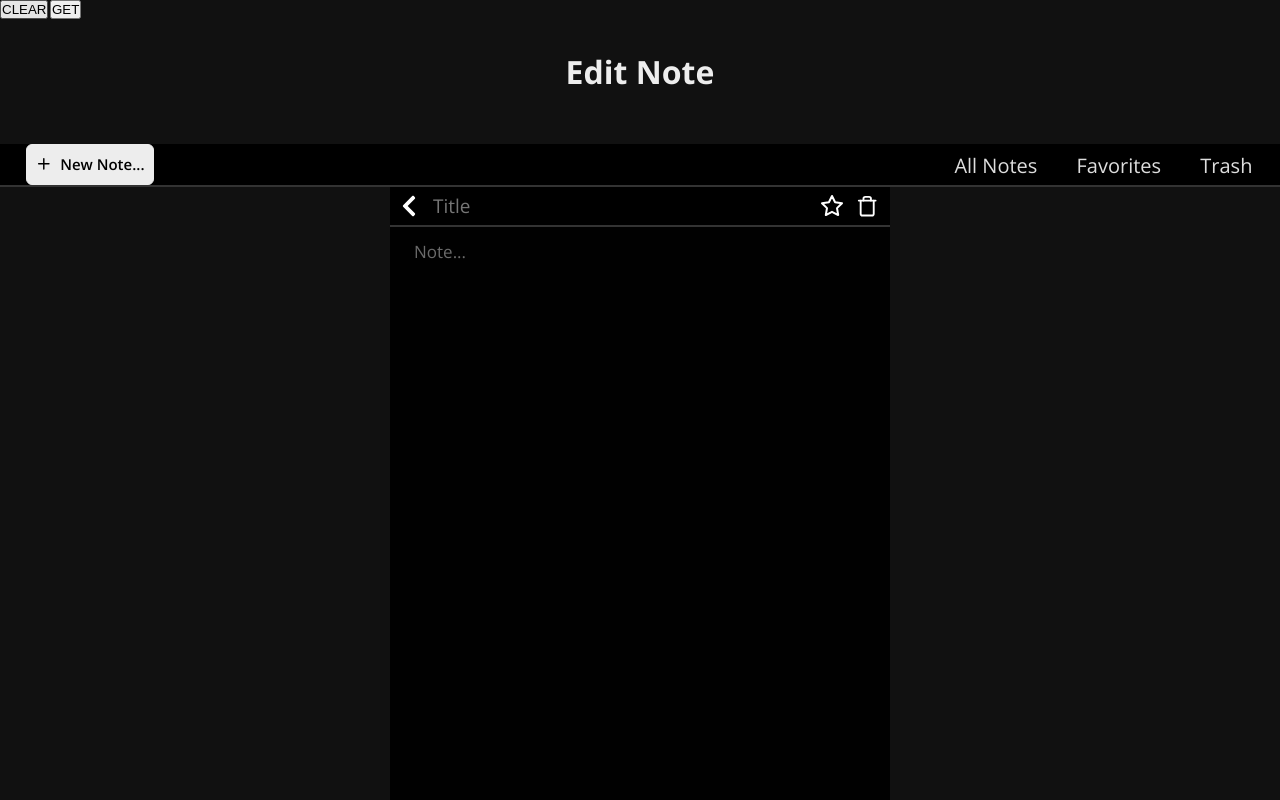
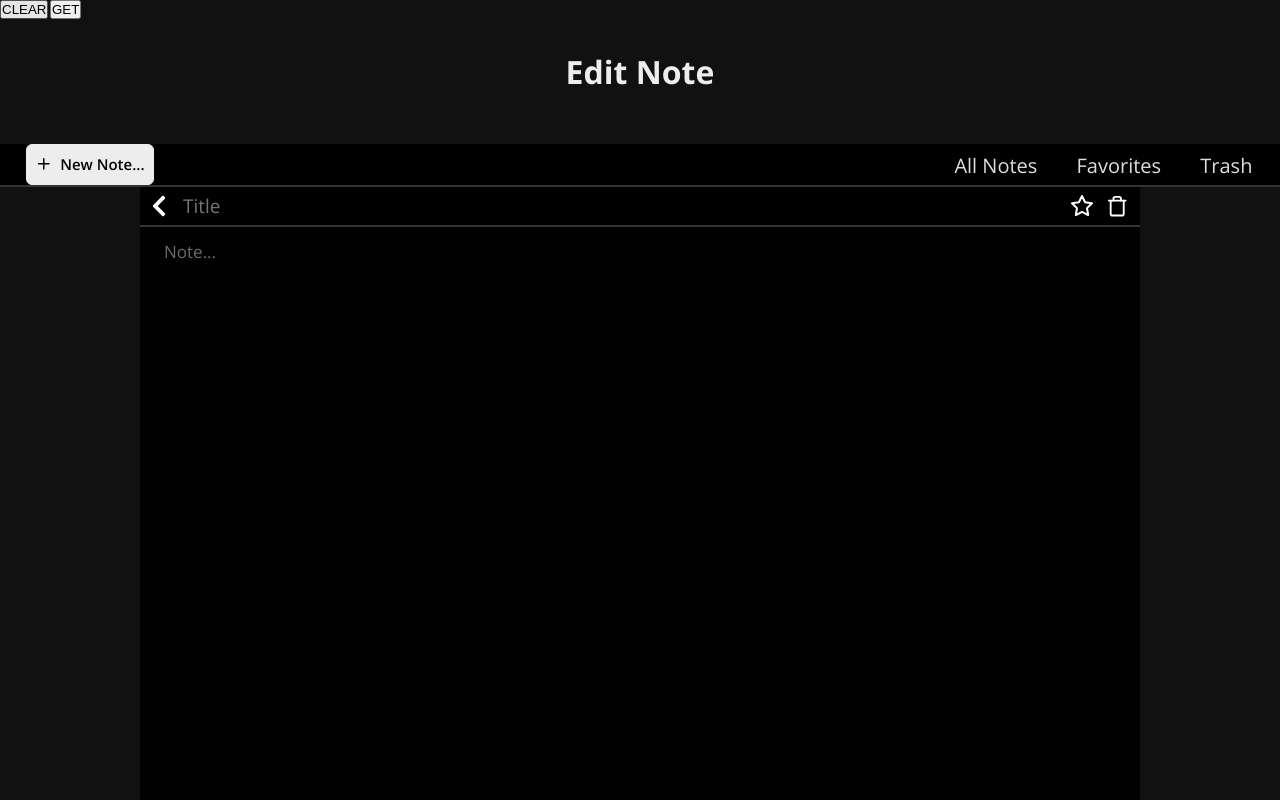
Before and after one commit to fistty/notes-app, a React (Vite) app: page /note/1 in a window 1280 px wide. Shown: the top 800 px of the page. Built offline with nearby package versions, Linux system fonts and the light colour scheme.

Commit message:
added noteLoader

```diff
--- a/src/components/NoteItem.jsx
+++ b/src/components/NoteItem.jsx
@@ -1,9 +1,7 @@
 import React from "react";
-import { Link, useLoaderData } from "react-router-dom";
+import { Link } from "react-router-dom";
 
 function NoteItem({ notes }) {
-	const loaded = useLoaderData();
-	console.log(loaded);
 	return (
 		<>
 			{notes.map((item) => (
--- a/src/pages/NewNote.css
+++ b/src/pages/NewNote.css
@@ -1,6 +1,12 @@
 .new-note {
 	max-width: 500px;
 	margin: 0 auto;
+}
+
+@media screen and (min-width: 700px) {
+	.new-note {
+		max-width: 1000px;
+	}
 }
 
 form {
@@ -22,7 +28,6 @@ input {
 	border: none;
 	/* border-bottom: 2px solid #333; */
 	outline: none;
-
 }
 
 textarea {
@@ -37,7 +42,6 @@ textarea {
 	outline: none;
 	resize: none;
 	opacity: 0.9;
-
 }
 
 .title-input-div {
@@ -72,23 +76,22 @@ textarea {
 .back-button {
 	aspect-ratio: 1 / 1;
 	height: 35px;
-  width: 35px
+	width: 35px;
 }
 
 .back-button:hover {
-  background-color: #333
+	background-color: #333;
 }
-
 
 .favorite-svg {
 	transition: all 200ms ease;
 	color: white;
 }
 
-.buttons:hover>.favorite-svg {
+.buttons:hover > .favorite-svg {
 	transform: scale(1.3);
 	fill: #ffe234;
-  color: #ffe234
+	color: #ffe234;
 }
 
 .delete-svg {
@@ -96,9 +99,11 @@ textarea {
 	transition: all 200ms ease;
 }
 
-.buttons:hover>.delete-svg {
+.buttons:hover > .delete-svg {
 	/* fill: white; */
-  transform: scale(1.2)
+	transform: scale(1.2);
+	color: red;
+	fill: red;
 }
 
 .save-svg {
@@ -106,6 +111,6 @@ textarea {
 	transition: all 200ms ease;
 }
 
-.buttons:hover>.save-svg {
-  transform: scale(1.2)
+.buttons:hover > .save-svg {
+	transform: scale(1.2);
 }
--- a/src/pages/note/Note.jsx
+++ b/src/pages/note/Note.jsx
@@ -1,6 +1,6 @@
 import React, { useEffect, useState } from "react";
 import { FaChevronLeft } from "react-icons/fa";
-import { useNavigate } from "react-router-dom";
+import { useLoaderData, useNavigate } from "react-router-dom";
 import { FiStar, FiTrash } from "react-icons/fi";
 import TitleInput from "../../components/TitleInput";
 import NoteInput from "../../components/NoteInput";
@@ -10,6 +10,9 @@ import { useNoteContext } from "../../contexts/noteContext/useNoteContext";
 export const Note = () => {
 	const [title, setTitle] = useState("");
 	const [noteText, setNoteText] = useState("");
+
+	const loaded = useLoaderData();
+	console.log(loaded);
 
 	const { setNotes, setPath, refresh, setRefresh } = useNoteContext();
 	const navigate = useNavigate();
@@ -37,19 +40,23 @@ export const Note = () => {
 
 	useEffect(() => {
 		setPath("Edit Note");
+		window.scrollTo({ top: 0, behavior: "smooth" });
 	}, []);
 
 	return (
-		<div className="new-note">
+		<div className="new-note note">
 			<form action="">
 				<div className="title-input-div">
 					<button onClick={handleBackButton} className="back-button buttons">
 						<FaChevronLeft color="white" size="1.5rem" title="Save" />
 					</button>
+
 					<TitleInput title={title} setTitle={setTitle} />
+
 					<button onClick={handleButton} className="favorite-button buttons">
 						<FiStar title="Add to favorite" size="1.5rem" className="favorite-svg" />
 					</button>
+
 					<button onClick={handleButton} className="delete-button buttons">
 						<FiTrash size="1.4rem" className="delete-svg" title="Delete note" />
 					</button>
--- a/src/pages/note/noteLoader.js
+++ b/src/pages/note/noteLoader.js
@@ -1,5 +1,4 @@
-export const noteLoader = ({ params }) => {
+export const noteLoader = async ({ params }) => {
 	const { id } = params;
-	console.log(id);
-	return id;
+	return params;
 };
```
Also changed, not shown: src/pages/note/data.js (added, +21 -0 lines). Lines whose indentation alone changed are shown as unchanged.
